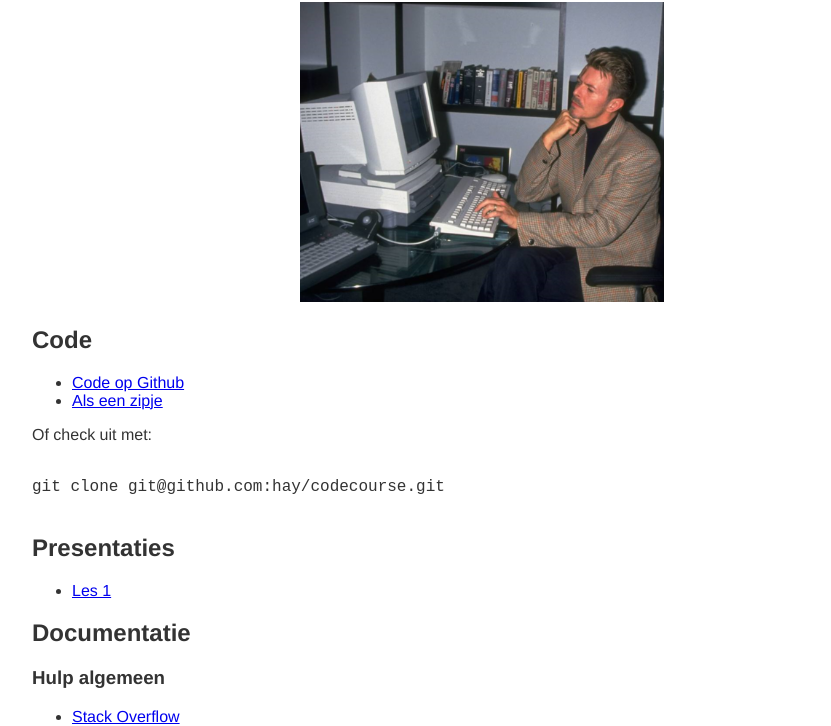
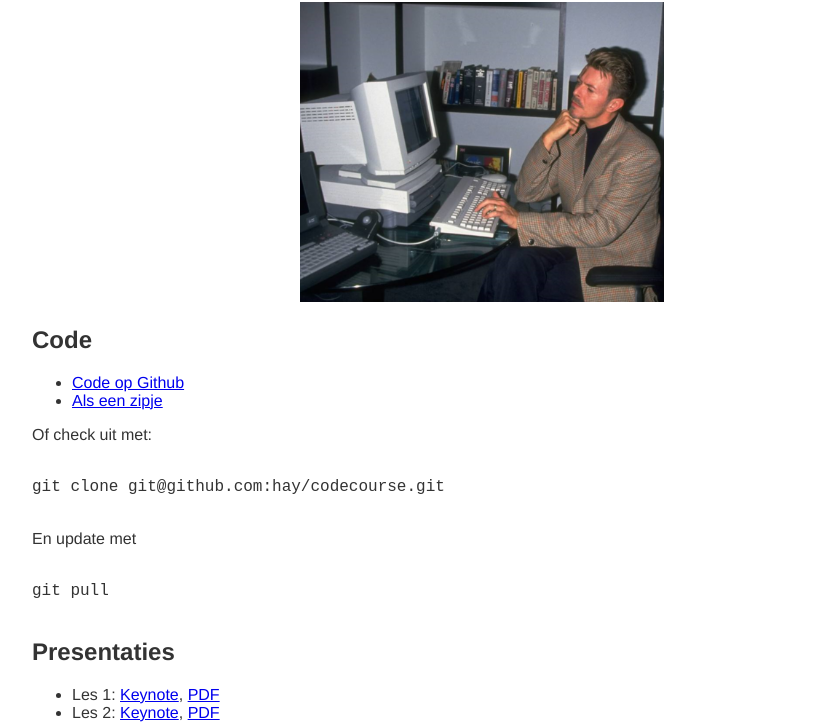
Before and after one commit to mbrinkerink/codecourse, a plain HTML site: page index.html in a window 1280 px wide. Shown: the part 78-804 px from the top of the page, without its empty margins (158-989 px from the left). Drawn offline with Linux system fonts and the light colour scheme.

Commit message:
Revamping index

```diff
--- a/index.html
+++ b/index.html
@@ -34,9 +34,15 @@
 git clone git@github.com:hay/codecourse.git
     </code></pre>
 
+    <p>En update met</p>
+    <pre><code>
+git pull
+    </code></pre>
+
     <h2>Presentaties</h2>
     <ul>
-        <li><a href="pres/les1.key">Les 1</a></li>
+        <li>Les 1: <a href="pres/les1.key">Keynote</a>, <a href="pres/les1.pdf">PDF</a></li>
+        <li>Les 2: <a href="pres/les2.key">Keynote</a>, <a href="pres/les2.pdf">PDF</a></li>
     </ul>
 
     <h2>Documentatie</h2>
```
